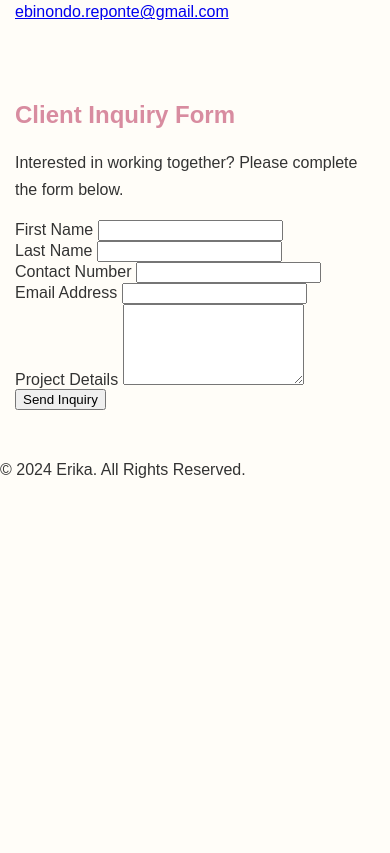
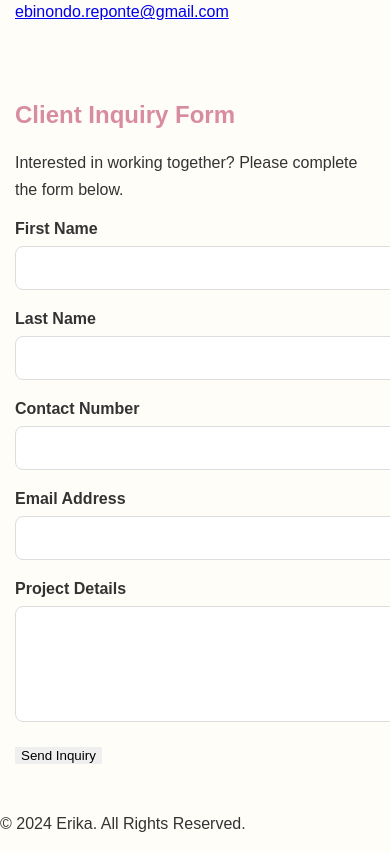
Before and after one commit to erikareponte/Erika-Portfolio, a plain HTML site: page index.html in a window 390 px wide. Shown: the part 2329-3182 px from the top of the page. Before the commit the page ends 2828 px from the top, so only its background shows below. Drawn offline with Linux system fonts and the light colour scheme.

Commit message:
Enhance styles for inquiry form and layout
Added styles for inquiry form and improved responsiveness.

```diff
--- a/style.css
+++ b/style.css
@@ -108,3 +108,37 @@ p {
     }
 
 }
+/* INQUIRY FORM */
+
+form {
+  max-width: 700px;
+  margin: auto;
+}
+
+.form-group {
+  margin-bottom: 20px;
+}
+
+.form-group label {
+  display: block;
+  margin-bottom: 8px;
+  font-weight: 600;
+}
+
+.form-group input,
+.form-group textarea {
+  width: 100%;
+  padding: 12px;
+  border: 1px solid #ddd;
+  border-radius: 8px;
+  font-size: 16px;
+}
+
+.form-group textarea {
+  resize: vertical;
+}
+
+button.btn {
+  border: none;
+  cursor: pointer;
+}
```
